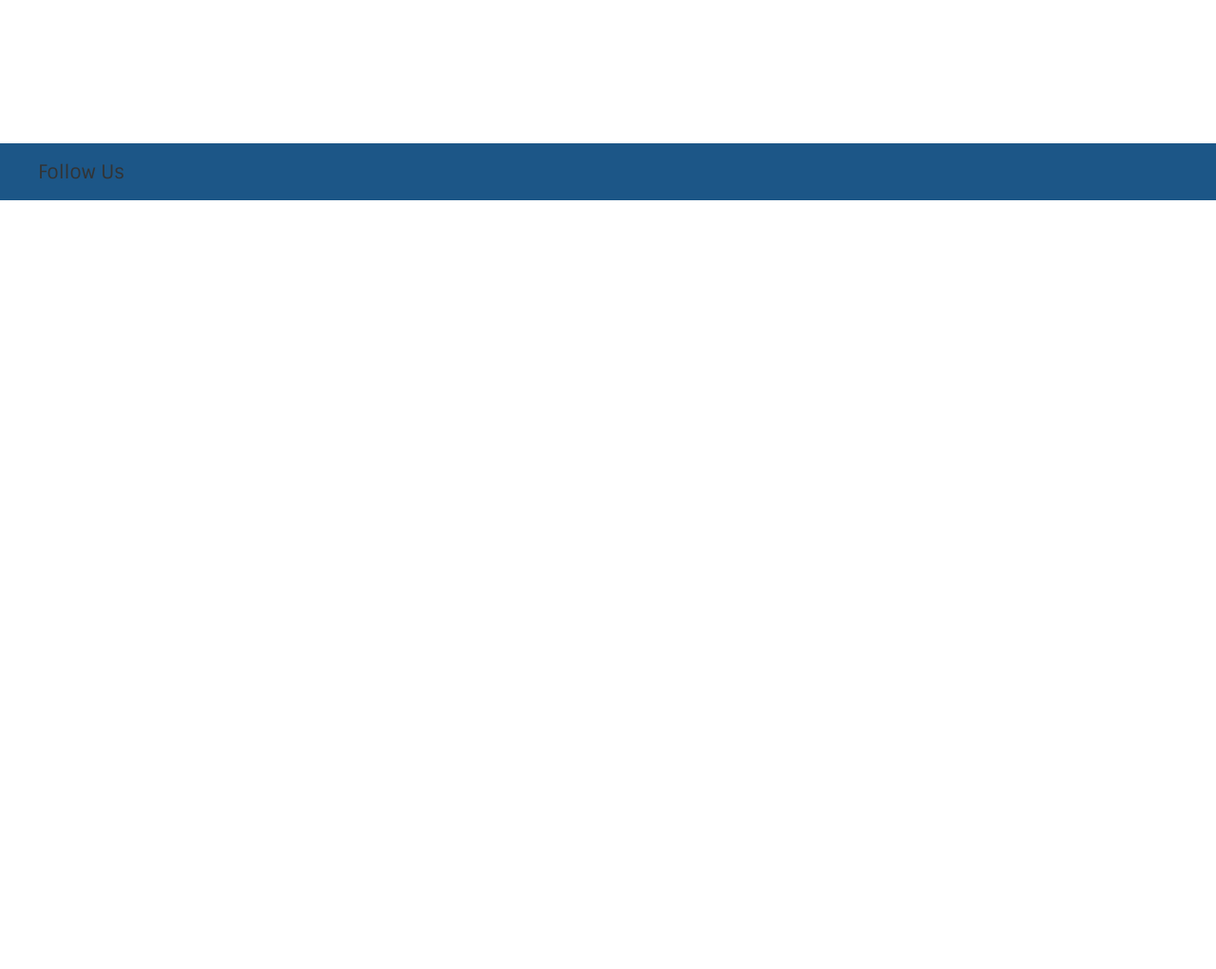
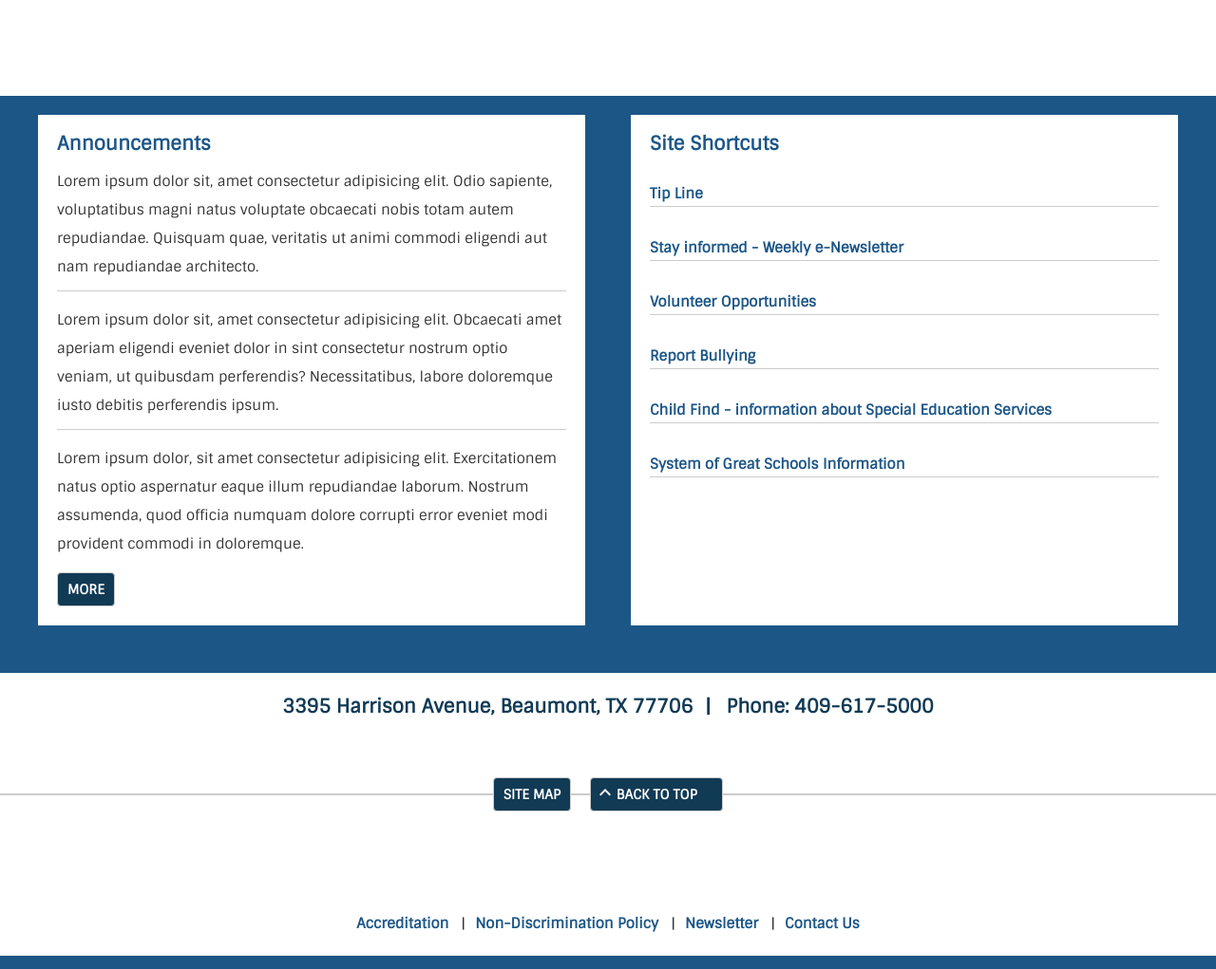
Before and after one commit to coderxdesigner/LPSD, a plain HTML site: page index.html in a window 1280 px wide. Shown: the part 1449-2470 px from the top of the page at 95% size. Before the commit the page ends 1660 px from the top, so only its background shows below. Drawn offline with nearby package versions, Linux system fonts and the light colour scheme.

Commit message:
bottom css

```diff
--- a/assets/css/main.css
+++ b/assets/css/main.css
@@ -13,17 +13,17 @@ body {
 }
 
 h1 {
-  font-size: 1.5em;
+  font-size: 1.5rem;
 }
 
 h2 {
-  font-size: 1.2em;
+  font-size: 1.2rem;
 }
 .lg-menu {
   font-size: 0.7rem;
 }
 p {
-  font-size: 0.75em;
+  font-size: 0.75rem;
   line-height: 30px;
 }
 img {
@@ -61,6 +61,10 @@ h4 {
 }
 a {
   color: #1c5687;
+  text-decoration: none;
+}
+a:hover {
+  text-decoration: underline;
 }
 a.nav-lnk {
   color: #ffffff;
@@ -369,3 +373,105 @@ input[type="search"] {
   line-height: 28px;
   font-weight: bolder;
 }
+footer h4 {
+  color: #fff;
+}
+.links-wrapper {
+  display: flex;
+  flex-wrap: wrap;
+  flex-direction: row;
+}
+.links-wrapper > div {
+  padding: 20px;
+  margin-bottom: 30px;
+}
+.links-wrapper p:not(:nth-child(4)) {
+  border-bottom: 1px solid #ccc;
+  padding-bottom: 10px;
+}
+.shortcuts {
+  width: 100%;
+}
+.shortcuts div {
+  line-height: 26px;
+  padding-top: 30px;
+  border-bottom: 1px solid #ccc;
+  font-size: 0.75rem;
+  font-weight: bolder;
+  transition: border-bottom 250ms ease-in-out;
+}
+.shortcuts > div:hover {
+  border-bottom: 1px solid #113a55;
+}
+.contact-wrapper,
+.important-wrapper {
+  display: flex;
+  flex-direction: column;
+  justify-content: center;
+  align-items: center;
+  text-align: center;
+  padding: 20px;
+}
+
+.contact-wrapper > div > div > span {
+  display: block;
+  color: #113a55;
+  font-size: 1rem;
+  font-weight: bolder;
+  line-height: 30px;
+}
+.pipe,
+.comma {
+  display: none !important;
+}
+.important-wrapper {
+  font-weight: bold;
+  line-height: 28px;
+  text-align: center;
+  font-size: 0.75rem;
+  display: flex;
+  flex-direction: column;
+  justify-content: center;
+  align-items: center;
+}
+.button-content {
+  width: 100%;
+  position: relative;
+  height: 100px;
+  margin: 30px 0px;
+}
+.button-content .line {
+  border-bottom: 2px solid #ccc;
+  position: absolute;
+  left: 0;
+  right: 0;
+  height: 1px;
+}
+.button-content > div {
+  display: flex;
+  justify-content: center;
+  align-items: center;
+}
+.button-content button {
+  position: relative;
+  margin: 10px;
+}
+button.svg {
+  width: 140px;
+}
+button.svg > svg {
+  position: absolute;
+  left: 3px;
+  top: 3px;
+  fill: #fff;
+}
+button.svg:hover > svg {
+  fill: #113a55;
+}
+.follow {
+  display: flex;
+  flex-direction: row;
+  justify-content: center;
+  align-items: center;
+  justify-items: center;
+}
--- a/assets/css/tablet.css
+++ b/assets/css/tablet.css
@@ -33,11 +33,43 @@
     display: flex;
     flex-direction: row;
     justify-content: space-between;
+    align-items: baseline;
     flex-wrap: wrap;
     width: 100%;
   }
   .news-itms > div {
-    width: 50%;
     max-width: 300px;
   }
+  .links-wrapper {
+    display: flex;
+    flex-direction: row;
+    justify-content: space-between;
+  }
+  .links-wrapper > div {
+    width: 48%;
+  }
+
+  .contact-wrapper > div,
+  .important-wrapper > div {
+    display: flex;
+    flex-direction: row;
+    justify-content: center;
+    align-items: center;
+  }
+  .contact-wrapper > div > div > span:nth-child(2),
+  .contact-wrapper > div > div > span,
+  .comma {
+    display: inline !important;
+  }
+  .pipe {
+    display: inline-block !important;
+    padding: 0px 10px 0px 13px;
+    font-weight: 200;
+  }
+  .important-wrapper {
+    display: flex;
+    flex-direction: row;
+    justify-content: center;
+    align-items: center;
+  }
 }
--- a/index.html
+++ b/index.html
@@ -150,16 +150,57 @@
           </div>
         </div>
       </section>
-      <section class="content-wrapper"></section>
-      <section class="contact-wrapper"></section>
-      <section class="button-wrapper"></section>
-      <section class="important-wrapper"></section>
+      <section class="pagesection blue-bg content-wrapper">
+        <div class="links-wrapper">
+          <div class="white-bg">
+            <h4>Announcements</h4>
+            <p>Lorem ipsum dolor sit, amet consectetur adipisicing elit. Odio sapiente, voluptatibus magni natus voluptate obcaecati nobis totam autem repudiandae. Quisquam quae, veritatis ut animi commodi eligendi aut nam repudiandae architecto.</p>
+            <p>Lorem ipsum dolor sit, amet consectetur adipisicing elit. Obcaecati amet aperiam eligendi eveniet dolor in sint consectetur nostrum optio veniam, ut quibusdam perferendis? Necessitatibus, labore doloremque iusto debitis perferendis ipsum.</p>
+            <p>Lorem ipsum dolor, sit amet consectetur adipisicing elit. Exercitationem natus optio aspernatur eaque illum repudiandae laborum. Nostrum assumenda, quod officia numquam dolore corrupti error eveniet modi provident commodi in doloremque.</p>
+            <button class="standard text-uppercase">More</button>
+          </div>
+          <div class="shortcuts white-bg">
+            <h4>Site Shortcuts</h4>
+            <div><a href="">Tip Line</a></div>
+            <div><a href="">Stay informed - Weekly e-Newsletter</a></div>
+            <div><a href="">Volunteer Opportunities</a></div>
+            <div><a href="">Report Bullying</a></div>
+            <div><a href="">Child Find - information about Special Education Services</a></div>
+            <div><a href="">System of Great Schools Information</a></div>
+          </div>
+        </div>
+      </section>
+      <section class="contact-wrapper">
+        <div>
+          <div><span>3395 Harrison Avenue</span><span class="comma">,</span> <span>Beaumont, TX 77706</span></div>
+          <div><span class="pipe"> | </span><span>Phone: 409-617-5000</span></div>
+        </div>
+      </section>
+      <section class="button-content">
+        <div>
+          <div class="line"></div>
+          <button class="standard text-uppercase">Site map</button>
+          <button class="standard svg text-uppercase"><svg xmlns="http://www.w3.org/2000/svg" xmlns:xlink="http://www.w3.org/1999/xlink" version="1.1"  width="24" height="24" viewBox="0 0 24 24">
+            <path d="M7.41,15.41L12,10.83L16.59,15.41L18,14L12,8L6,14L7.41,15.41Z" />
+         </svg>Back to top</button>
+        </div>
+      </section>
+      <section class="important-wrapper">
+
+        <div><a href="">Accreditation</a><span class="pipe"> | </span></div>
+
+        <div><a href="">Non-Discrimination Policy</a><span class="pipe"> | </span></div>
+
+        <div><a href="">Newsletter</a><span class="pipe"> | </span></div>
+
+        <div><a href="">Contact Us</a></div>
+      </section>
     </main>
     <footer class="pagesection blue-bg">
       <div class="follow">
-        <div>Follow Us</div>
-        <div></div>
-        <div></div>
+        <h4>Follow Us</h4>
+        <div><img src="assets/img/icons/ico_social_facebook.svg" alt=""></div>
+        <div><img src="assets/img/icons/ico_social_twitter.svg" alt=""></div>
       </div>
     </footer>
     <script src="https://code.jquery.com/jquery-2.2.4.min.js" integrity="sha256-BbhdlvQf/xTY9gja0Dq3HiwQF8LaCRTXxZKRutelT44=" crossorigin="anonymous"></script>
```
